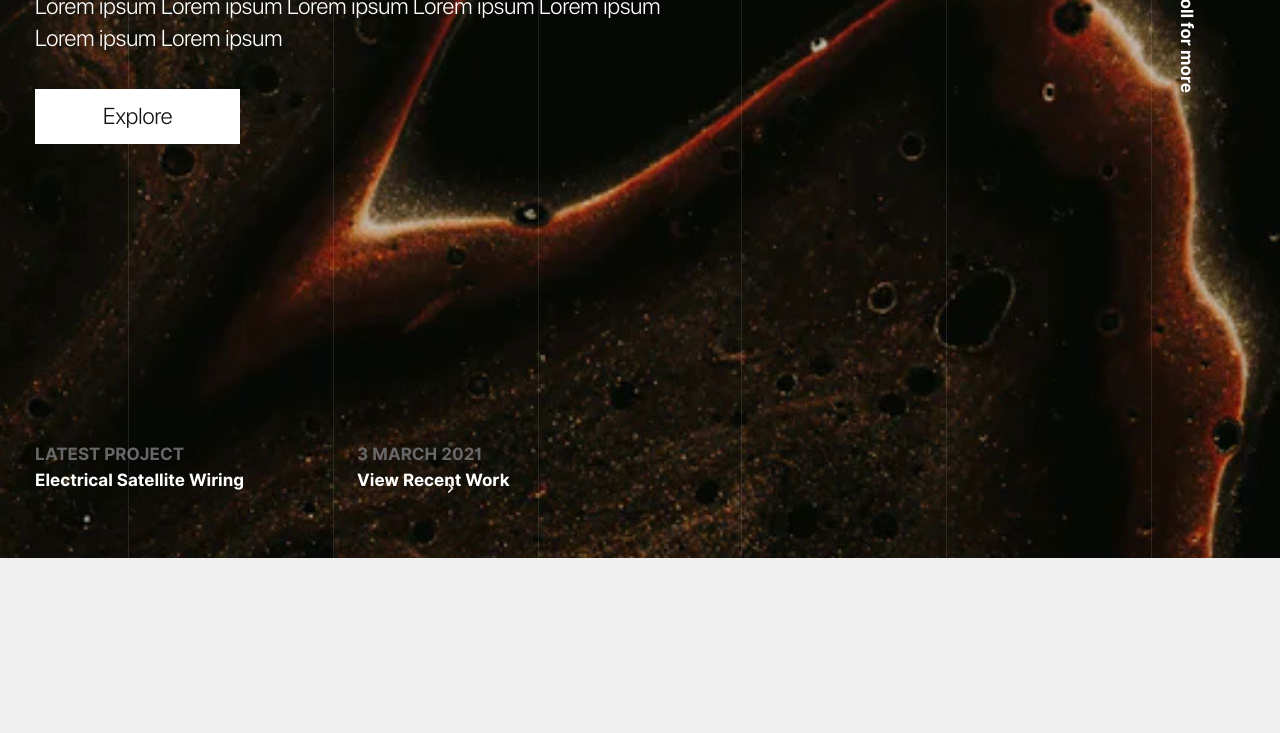
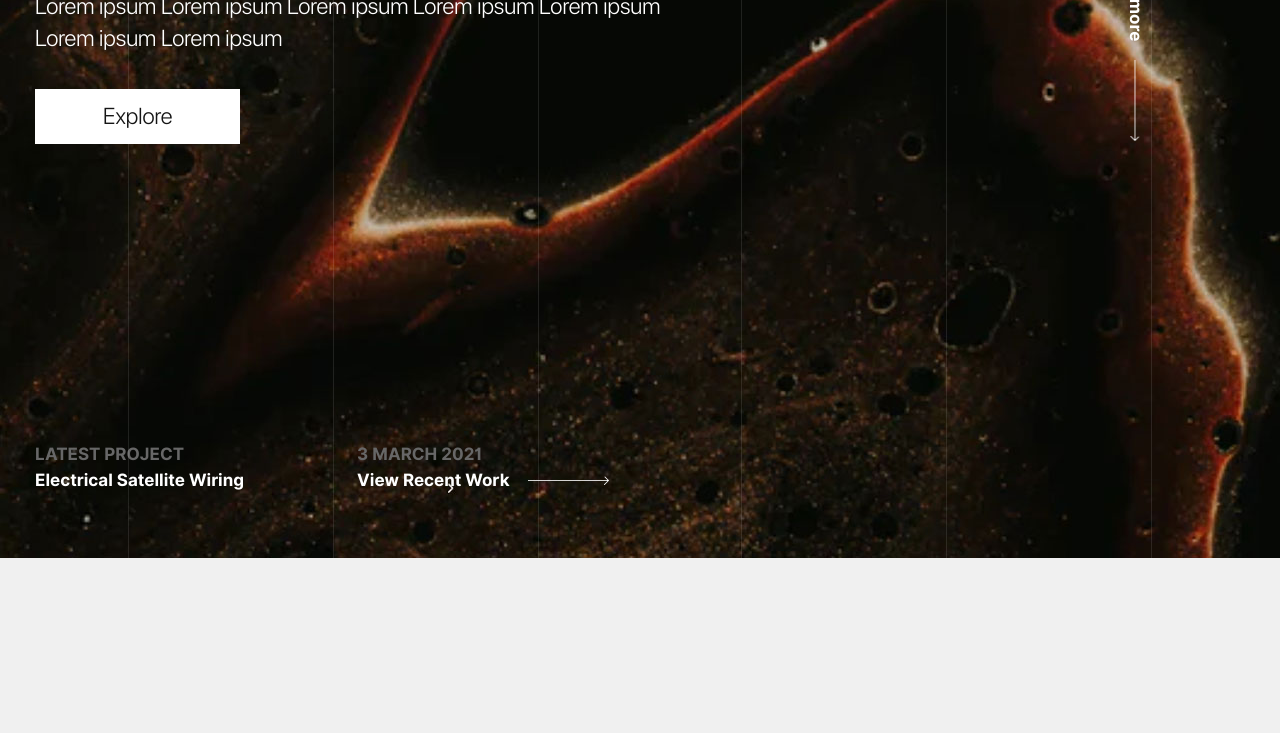
Before and after one commit to inovexia/datastorm, a plain HTML site: page index.html in a window 1280 px wide. Shown: the part 521-1254 px from the top of the page. Drawn offline with Linux system fonts and the light colour scheme.

Commit message:
Signed-off-by: rajkumar-inovage <rajkumar@innovagesoftwares.com>

```diff
--- a/assets/js/datastorm.js
+++ b/assets/js/datastorm.js
@@ -35,11 +35,5 @@
         },
       },
     });
-    new Swiper(".swiper-container", {
-      direction: "vertical",
-      slidesPerView: 1,
-      spaceBetween: 0,
-      mousewheel: true,
-    });
   });
 })(jQuery);
--- a/assets/scss/datastorm.scss
+++ b/assets/scss/datastorm.scss
@@ -127,7 +127,9 @@
   }
   .form-section {
     background-color: #f0f0f0;
+    padding-top: 163px;
     padding-bottom: 220px;
+
     .area-check-form {
       max-width: 1441px;
       margin-top: -70px;
@@ -183,7 +185,6 @@
       }
     }
     .production-history {
-      padding-top: 170px;
       .production-left-part {
         width: 44.5%;
         padding-top: 126px;
--- a/index.html
+++ b/index.html
@@ -34,12 +34,24 @@
                 </div>
                 <div class="recent-work">
                   <span class="d-block">3 MARCH 2021</span>
-                  <a href="#">View Recent Work</a>
+                  <a href="#"
+                    >View Recent Work
+                    <img
+                      src="./assets/img/arrow.png"
+                      alt=""
+                      style="padding-left: 15px"
+                  /></a>
                 </div>
               </div>
             </div>
             <div class="sticky-btn position-absolute">
-              <span>Scroll for more</span>
+              <span
+                >Scroll for more
+                <img
+                  src="./assets/img/arrow.png"
+                  alt=""
+                  style="padding-left: 15px"
+              /></span>
             </div>
           </div>
           <span class="h-line position-absolute h-100 h-line1"></span>
```
Also changed, not shown: assets/css/datastorm.css, assets/css/datastorm.min.css, assets/img/arrow.png (added), 2 other files.
